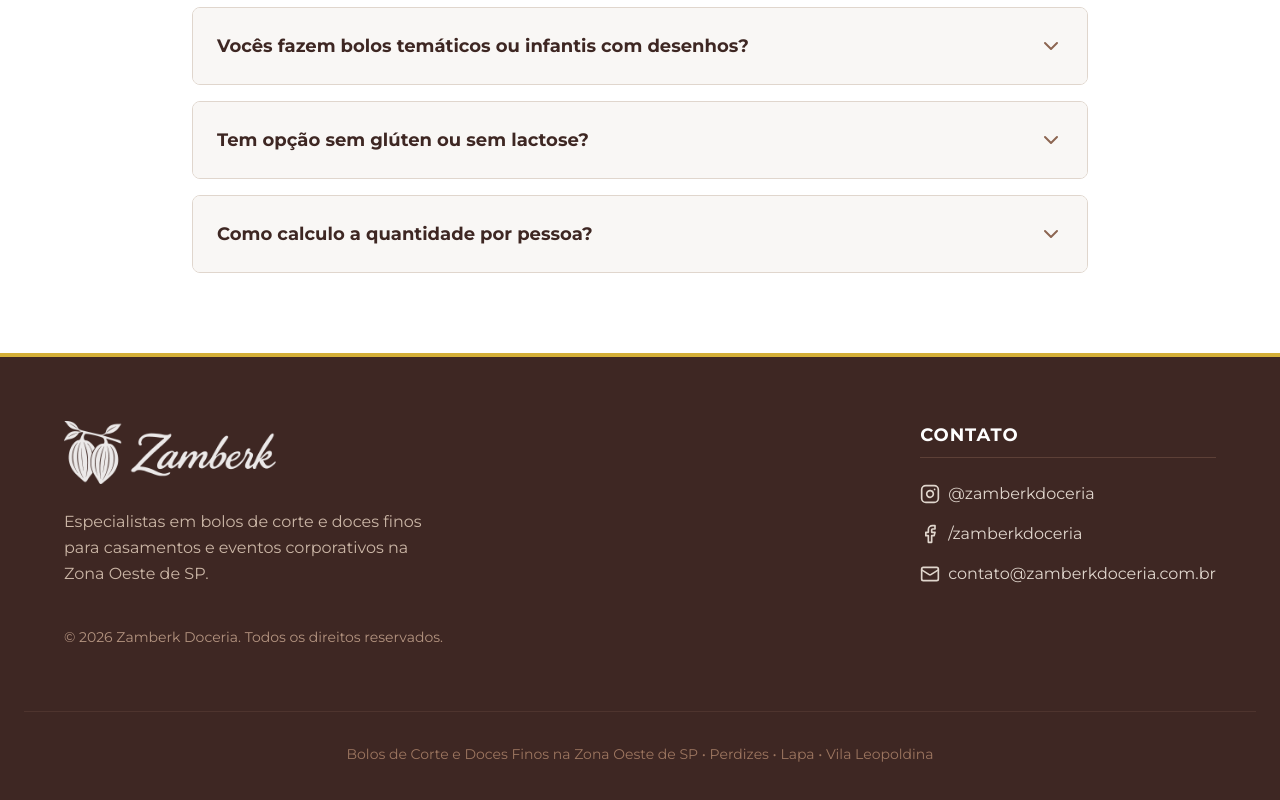
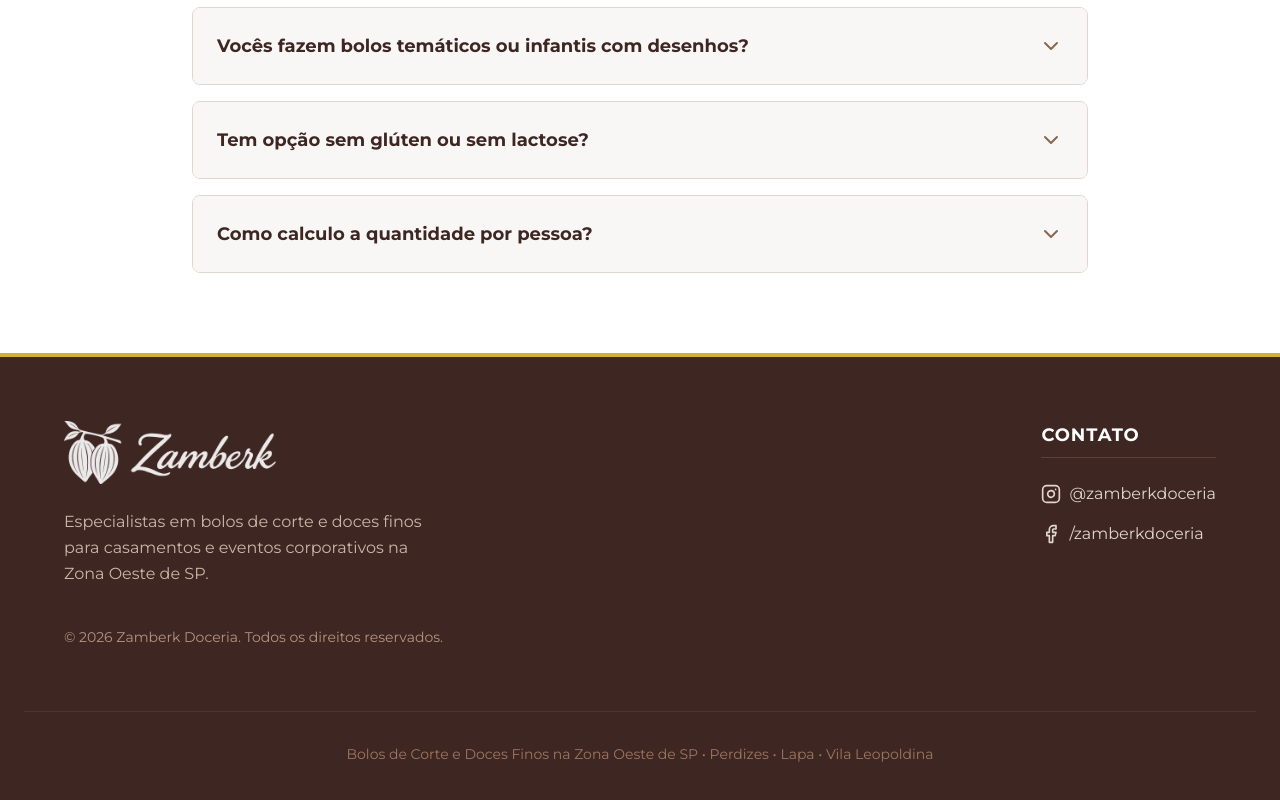
Before and after one commit to rebekaamorim/zamberk-doceria, a React (Vite) app: page / in a window 1280 px wide. Shown: the part 4014-4814 px from the top of the page. Built offline with nearby package versions, Linux system fonts and the light colour scheme; a web font is replaced by a local one.

Commit message:
Update Footer.tsx

```diff
--- a/components/Footer.tsx
+++ b/components/Footer.tsx
@@ -33,9 +33,7 @@ const Footer: React.FC = () => {
           <a href="https://www.facebook.com/p/Zamberk-61579546028897/" className="hover:text-gold-400 transition-colors flex items-center gap-2">
             <Facebook className="w-5 h-5"/> /zamberkdoceria
           </a>
-          <a href="#" className="hover:text-gold-400 transition-colors flex items-center gap-2">
-            <Mail className="w-5 h-5"/> contato@zamberkdoceria.com.br
-          </a>
+
         </div>
       </div>
 
```
